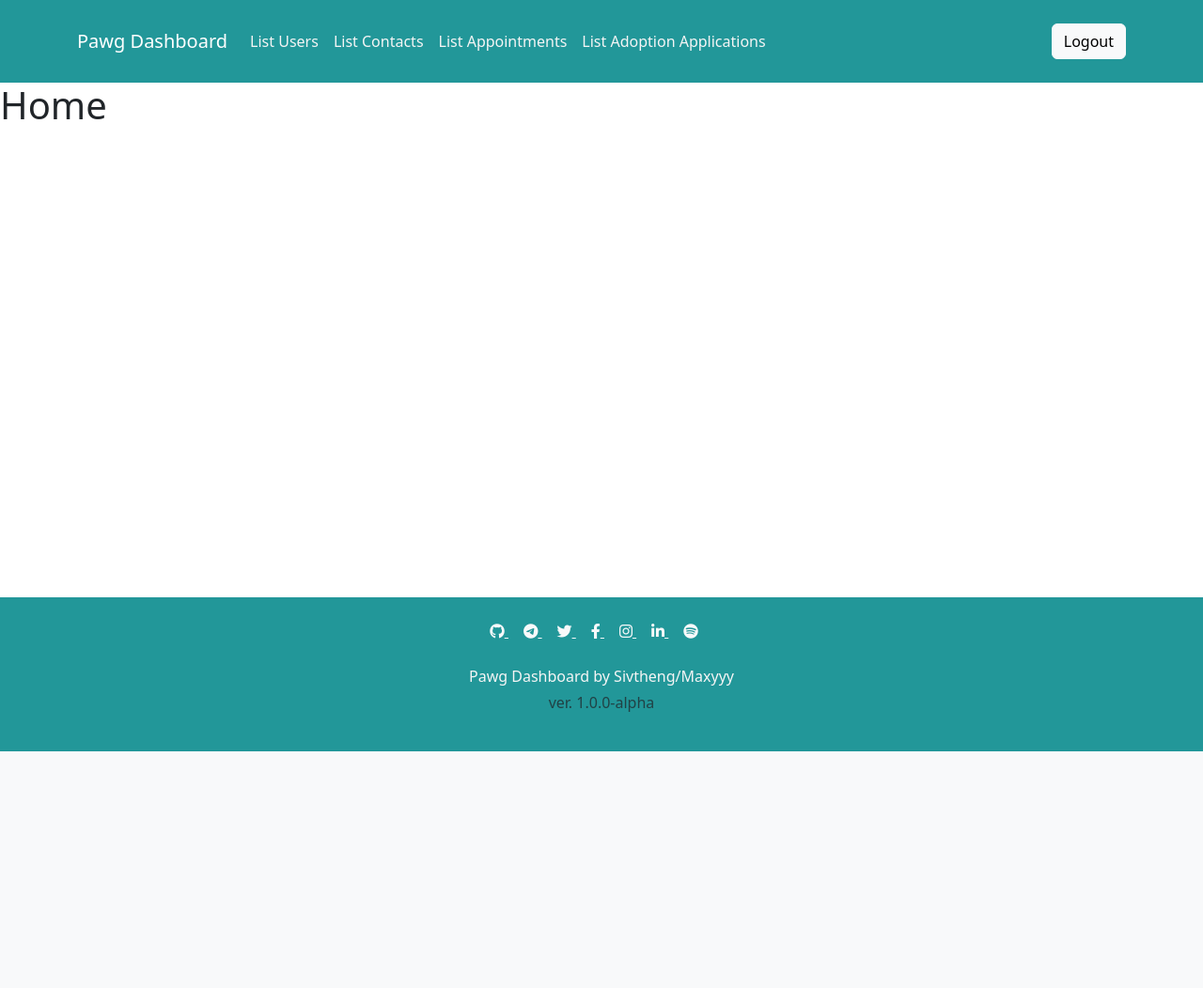
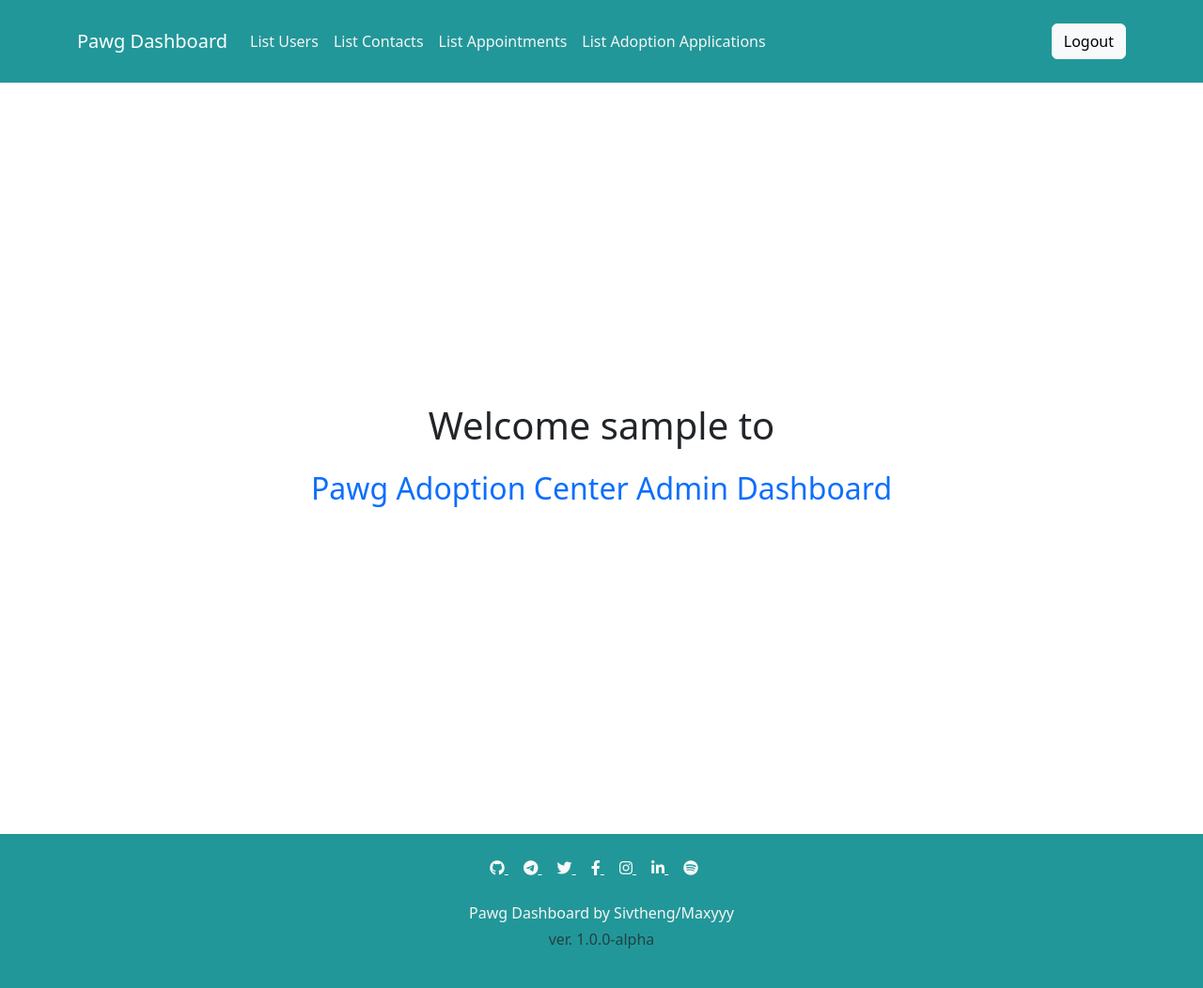
Before and after one commit to Sivtheng/pawg-dashboard, a Django app: template myapp/templates/home.html in a window 1280 px wide. Shown: the whole page at 94% size. Before the commit the page ends 800 px from the top, so only its background shows below. Run offline with Django 4.2, Linux system fonts and the light colour scheme; the template is opened without the code that fills it: most values are stand-ins (such as "Sample title", 1, 10 or a date in 2020).

Commit message:
Home page with dynamic username

```diff
--- a/myapp/templates/home.html
+++ b/myapp/templates/home.html
@@ -3,5 +3,12 @@
 {% block title %}Home{% endblock %}
 
 {% block content %}
-    <h1 class="">Home</h1>
+<div class="d-flex flex-column min-vh-100">
+    <div class="d-flex flex-column justify-content-center align-items-center my-auto">
+        <div class="text-center">
+            <h1 class="mb-4">Welcome {{ username }} to</h1>
+            <h2 class="text-primary">Pawg Adoption Center Admin Dashboard</h2>
+        </div>
+    </div>
+</div>
 {% endblock %}
--- a/myapp/views.py
+++ b/myapp/views.py
@@ -19,6 +19,8 @@ def login(request):
             if response.status_code == 200:
                 data = response.json()
                 request.session['token'] = data['token']  # Store JWT token in session
+                # Optionally store the username or other user details
+                request.session['username'] = form.cleaned_data['username']
                 return redirect('home')  # Redirect to home page
             else:
                 return HttpResponse('Error logging in', status=response.status_code)
@@ -43,7 +45,8 @@ def login_required(view_func):
 
 @login_required
 def home(request):
-    return render(request, 'home.html')
+    username = request.session.get('username', 'User')
+    return render(request, 'home.html', {'username': username})
 
 @login_required
 def get_auth_headers(request):
```
